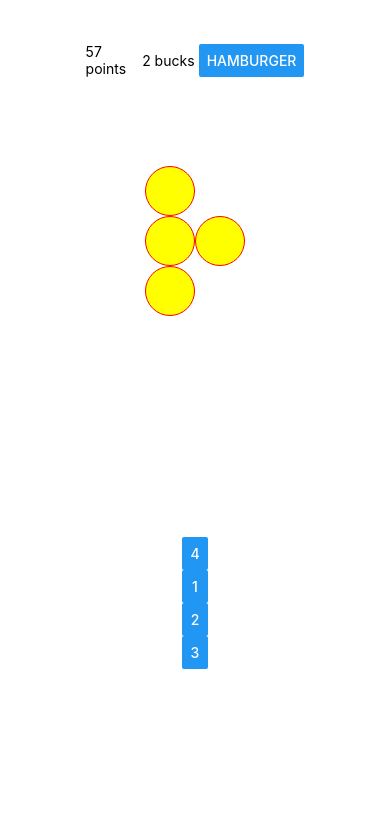
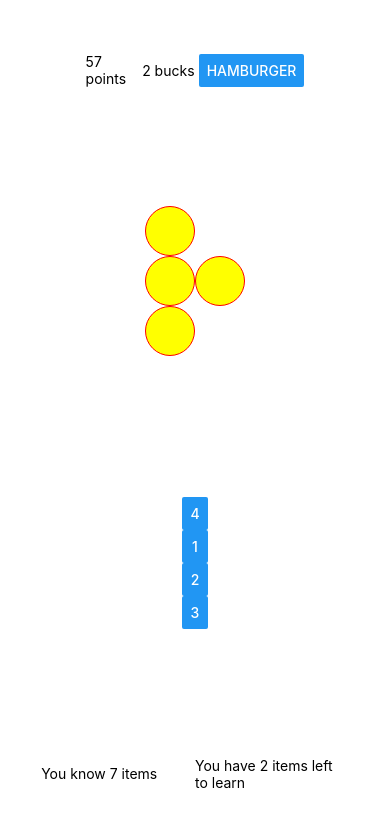
Before and after one commit to Thiggs/Suba-Fun, a React Native app: screen / in a window 390 px wide. Shown: the top 826 px of the page. Built offline with nearby package versions, Linux system fonts and the light colour scheme.

Commit message:
Made error correction procedure work as intended in answerchecker

```diff
--- a/App.js
+++ b/App.js
@@ -1,12 +1,13 @@
 import React from 'react';
-import {StyleSheet,View} from "react-native" ;
+import { StyleSheet, View, Text } from "react-native" ;
 
-import { Navbar } from './app/navbar/Navbar.js'
+import { Navbar } from './app/navbar/Navbar.js';
 import { Problem } from './app/views/Problem.js';
 import { Choices } from './app/views/Choices.js';
+import { Footerbar } from './app/navbar/Footerbar.js';
 
-import { questionMaker } from './app/logic/QuestionMaker.js'
-import { answerChecker } from './app/logic/AnswerChecker.js'
+import { questionMaker } from './app/logic/QuestionMaker.js';
+import { answerChecker } from './app/logic/AnswerChecker.js';
 
 
 export default class App extends React.Component {
@@ -16,6 +17,8 @@ export default class App extends React.Component {
     this.state = {
       question: initQuestion.questions,
       choices: initQuestion.choiceSet,
+      prompt: null,
+      distractor: 0
     }
   }
 
@@ -23,25 +26,25 @@ export default class App extends React.Component {
     this.setState({
       userAnswer: val
     });
-  var newQuestion =  answerChecker(val, this.state.question);
+  var newQuestion =  answerChecker(val, this.state);
     this.setState({
-      question: newQuestion.questions,
-      choices: newQuestion.choiceSet
+      newQuestion
     });
   }
 
   render(){
+
     return (
       <View style={styles.container}>
-      <Navbar />
-      <View style={styles.rows}>
-        <Problem question = {this.state.question}/>
+        <Navbar />
+        <View style={styles.rows}>
+          <Problem question = { this.state.question }/>
+          </View>
+          <Text>{this.state.prompt}</Text>
+        <View style={styles.rows}>
+          <Choices onPress={this.handlePress.bind(this)} choices={ this.state.choices } />
         </View>
-        <View style={styles.pad} />
-        <View style={styles.rows}>
-        <Choices onPress={this.handlePress.bind(this)} choices={this.state.choices} />
-      </View>
-      <View style={styles.pad} />
+        <Footerbar />
       </View>
     );
   }
--- a/app/logic/AnswerChecker.js
+++ b/app/logic/AnswerChecker.js
@@ -1,17 +1,34 @@
 import { questionMaker } from './QuestionMaker.js'
 
-function answerChecker(userAnswer, correctAnswer){
-    var newChoices;
-    if (userAnswer == correctAnswer){
-      newChoices=questionMaker();
+let choiceSetHolder;
+let questionHolder;
+
+function answerChecker(userAnswer, currentState){
+    var newState = currentState;
+    if (currentState.distractor == 2){
+        newState.question=0;
+        newState.prompt= "Right! Let's try again to be sure.";
+        newState.choices=["Tap to Continue"];
+        newState.distractor= 1;
+    }
+    else if (currentState.distractor == 1){
+        newState.question=questionHolder;
+        newState.choices=choiceSetHolder;
+        newState.distractor=0;
+        newState.prompt=null;
+    }
+    else if (userAnswer == currentState.question){
+      var nextQuestion=questionMaker();
+      newState.question=nextQuestion.questions;
+      newState.choices=nextQuestion.choiceSet;
     }
     else {
-      newChoices={
-        questions: correctAnswer,
-        choiceSet: [correctAnswer.toString()]
+    choiceSetHolder=currentState.choices;
+    questionHolder=currentState.question;
+    newState.choices= [currentState.question.toString()];
+    newState.distractor= 2;
       }
-    }
-    return newChoices;
+    return newState;
   };
 
   export { answerChecker };
--- /dev/null
+++ b/app/navbar/Footerbar.js
@@ -0,0 +1,30 @@
+import React from 'react';
+import { StyleSheet, Text, View} from 'react-native';
+
+export class Footerbar extends React.Component {
+
+render(){
+var known = "You know 7 items"
+var yetToLearn = "You have 2 items left to learn"
+
+    return(
+        <View style={styles.row}>
+            <Text style={styles.column}>{ known }</Text>
+            <Text style={styles.column}>{ yetToLearn }</Text>
+        </View>
+        );
+};
+};
+
+const styles={
+    row: {
+        flex: 1,
+        flexDirection: 'row',
+        alignItems: 'center',
+    },
+    column: {
+        flex: 1,
+        flexDirection: 'column',
+        alignItems: 'center',
+    }
+}
--- a/app/navbar/Navbar.js
+++ b/app/navbar/Navbar.js
@@ -11,7 +11,7 @@ var menu = "Hamburger"
         <View style={styles.row}>
             <Text style={styles.column}>{ points }</Text>
             <Text style={styles.column}>{ bucks }</Text>
-            <Button onPress={console.log("Thank you for clicking the hamburger")} title={menu} key="menuButton" style={styles.column}/>
+            <Button onPress={()=>console.log("Thank you for clicking the hamburger")} title={menu} key="menuButton" style={styles.column}/>
         </View>
         );
 };
```
